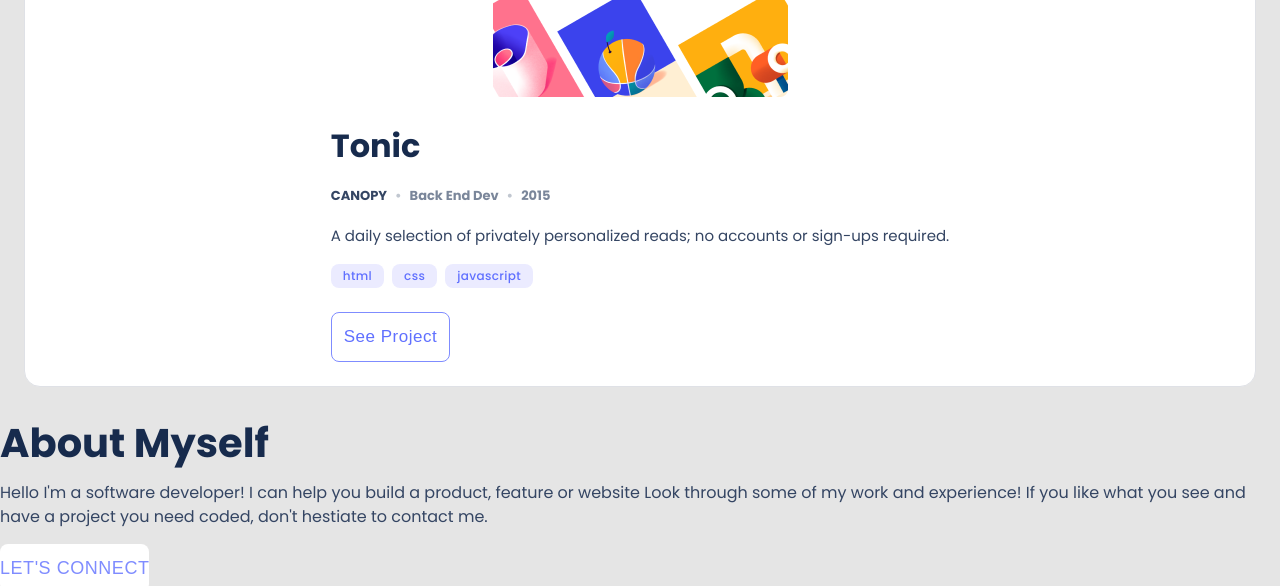
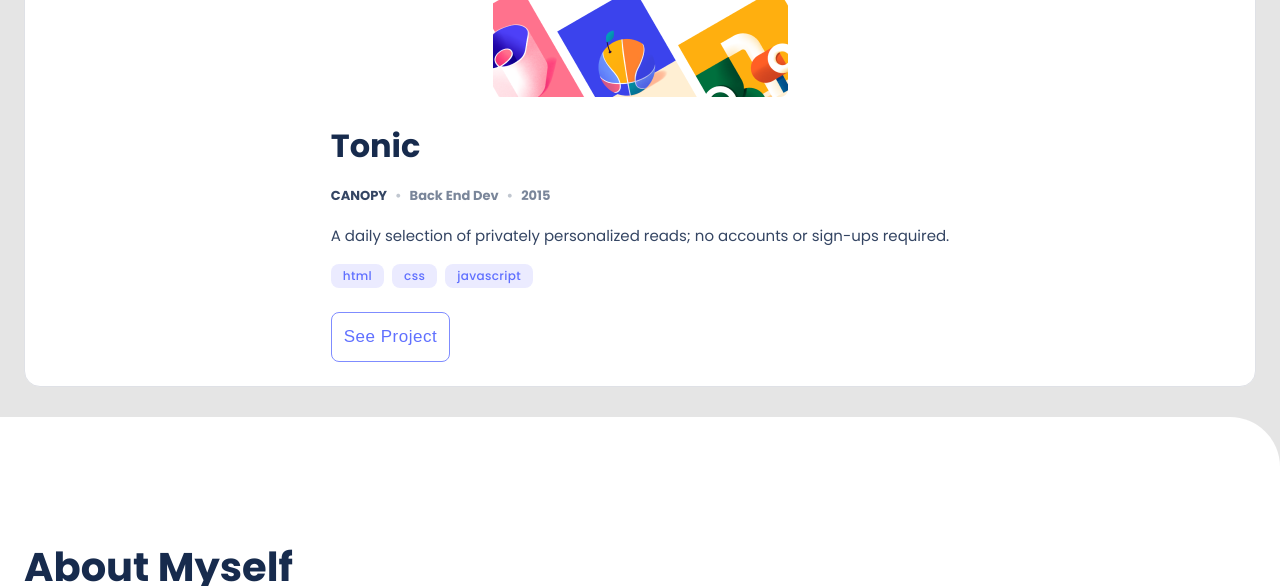
Before and after one commit to KanzaTahreem/Portfolio-Website, a website: page index.html in a window 1280 px wide. Shown: the part 2613-3199 px from the top of the page. Drawn offline with Linux system fonts and the light colour scheme.

Commit message:
Add styling for about-me section

```diff
--- a/style.css
+++ b/style.css
@@ -374,3 +374,14 @@ button:disabled {
   border: 1px solid #c1c7d0;
   color: #5e6c84;
 }
+
+#about-me {
+  background-repeat: no-repeat;
+  background-size: cover;
+  padding: 124px 24px 120px 24px;
+  display: flex;
+  flex-direction: column;
+  position: relative;
+  background-color: white;
+  border-top-right-radius: 50px;
+}
```
